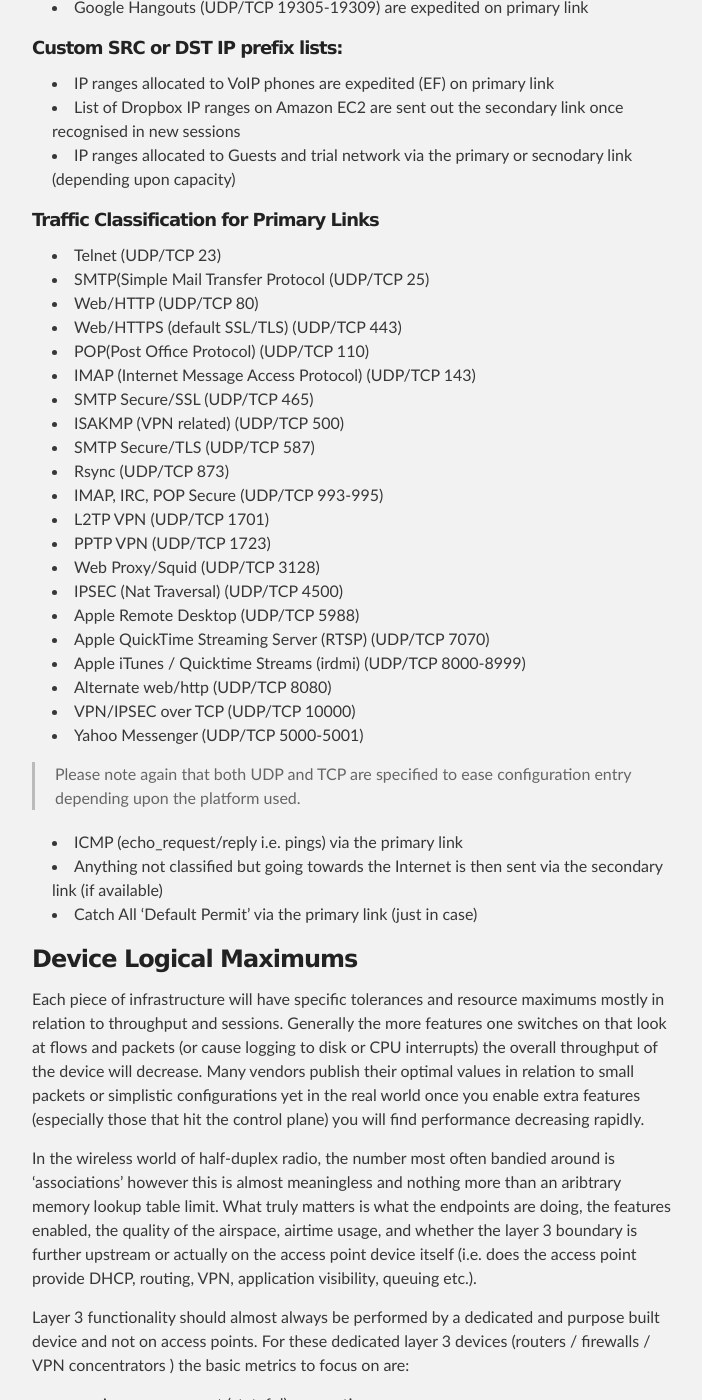
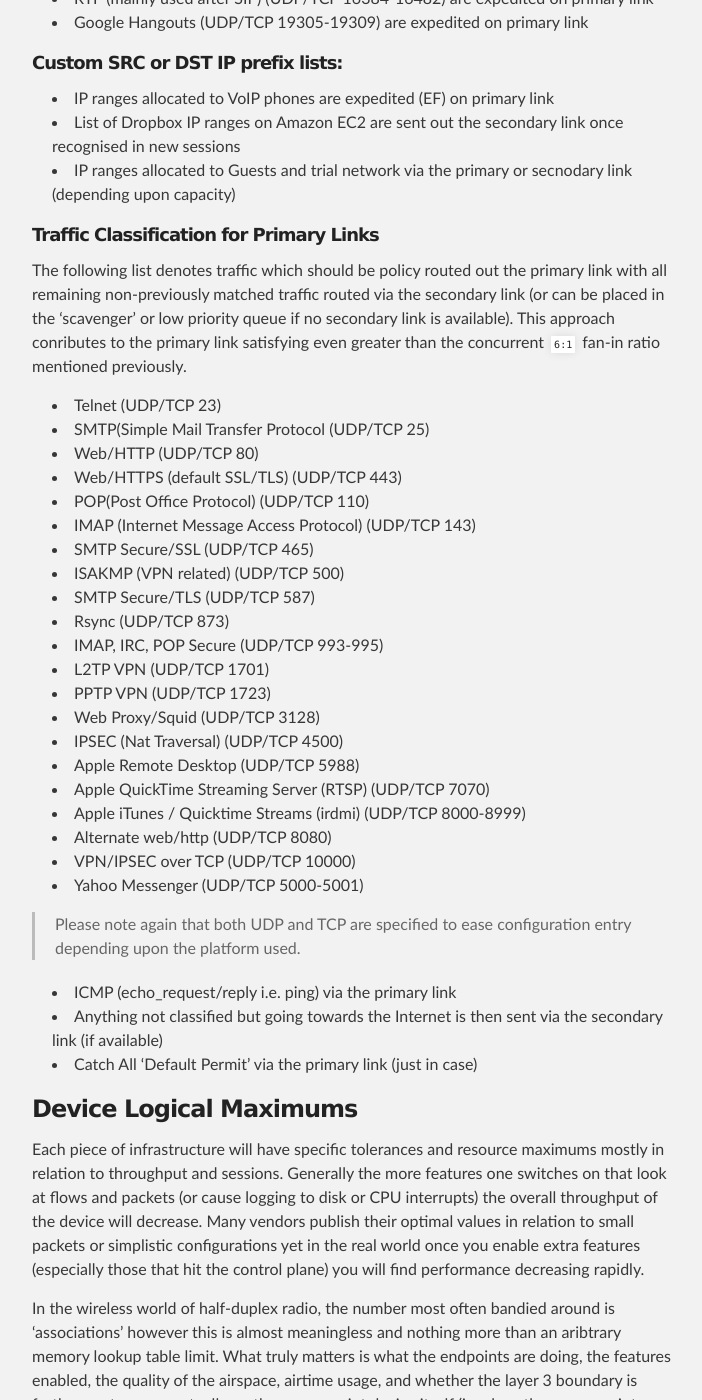
Before and after one commit to podomere/ond, a Jekyll site: the page built from ond-00001/ond-00001.md, in a window 1280 px wide and 1400 px high, scrolled down 18680 px. Shown: the whole window, without its empty margins (288-990 px from the left). Built offline with Jekyll 4.4.1, drawn with Linux system fonts in a browser that asks for light colours.

Commit message:
Clearing up meaning on the application queuing and routing section

````diff
--- a/ond-00001/ond-00001.md
+++ b/ond-00001/ond-00001.md
@@ -379,6 +379,8 @@
 
 ##### Traffic Classification for Primary Links
 
+The following list denotes traffic which should be policy routed out the primary link with all remaining non-previously matched traffic routed via the secondary link (or can be placed in the 'scavenger' or low priority queue if no secondary link is available). This approach conributes to the primary link satisfying even greater than the concurrent ```6:1``` fan-in ratio mentioned previously.
+
 * Telnet (UDP/TCP 23)
 * SMTP(Simple Mail Transfer Protocol (UDP/TCP 25)
 * Web/HTTP (UDP/TCP 80)
@@ -403,7 +405,7 @@
 
 > Please note again that both UDP and TCP are specified to ease configuration entry depending upon the platform used.
 
-* ICMP (echo_request/reply i.e. pings) via the primary link
+* ICMP (echo_request/reply i.e. ping) via the primary link
 * Anything not classified but going towards the Internet is then sent via the secondary link (if available)
 * Catch All 'Default Permit' via the primary link (just in case)
 
````
Also changed, not shown: other parts of ond-00001/ond-00001.md (+4 -4 lines).
